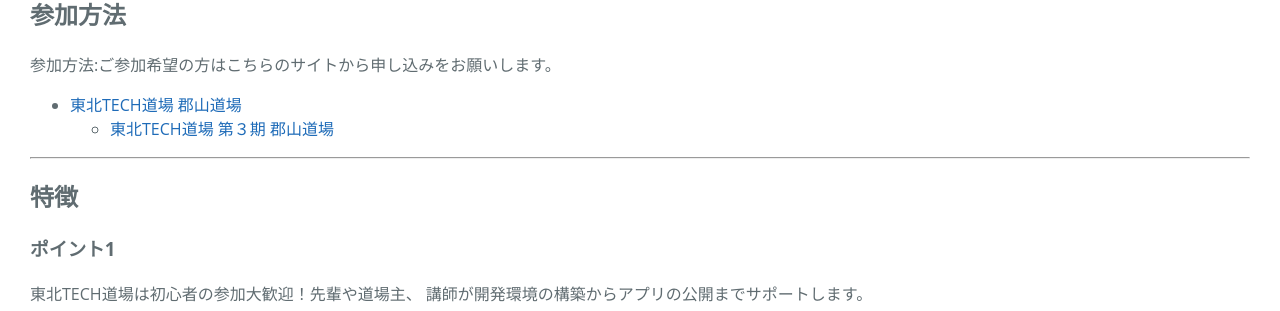
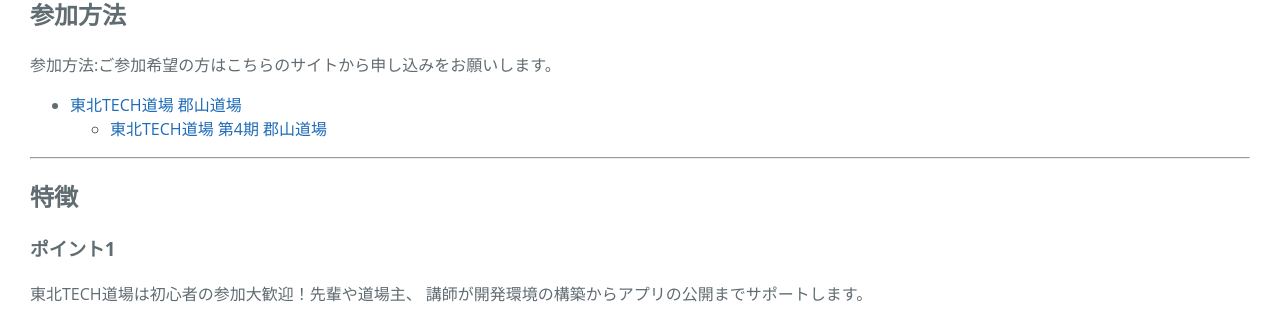
Before and after one commit to koriyamadojo/koriyamadojo.github.io, a Jekyll site: the page built from index.md, in a window 1280 px wide and 900 px high, scrolled down 794 px. Shown: the part 142-453 px from the top of the window. Built offline with Jekyll 4.4.1, drawn with Linux system fonts in a browser that asks for light colours.

Commit message:
Update index.md

```diff
--- a/index.md
+++ b/index.md
@@ -38,7 +38,7 @@
 参加方法:ご参加希望の方はこちらのサイトから申し込みをお願いします。
 
 * [東北TECH道場 郡山道場](https://koriyamadojo.connpass.com/)
-    - [東北TECH道場 第３期 郡山道場](https://koriyamadojo.connpass.com/event/56638/)
+    - [東北TECH道場 第4期 郡山道場](https://koriyamadojo.connpass.com/event/88207/)
 
 ---
 
```
